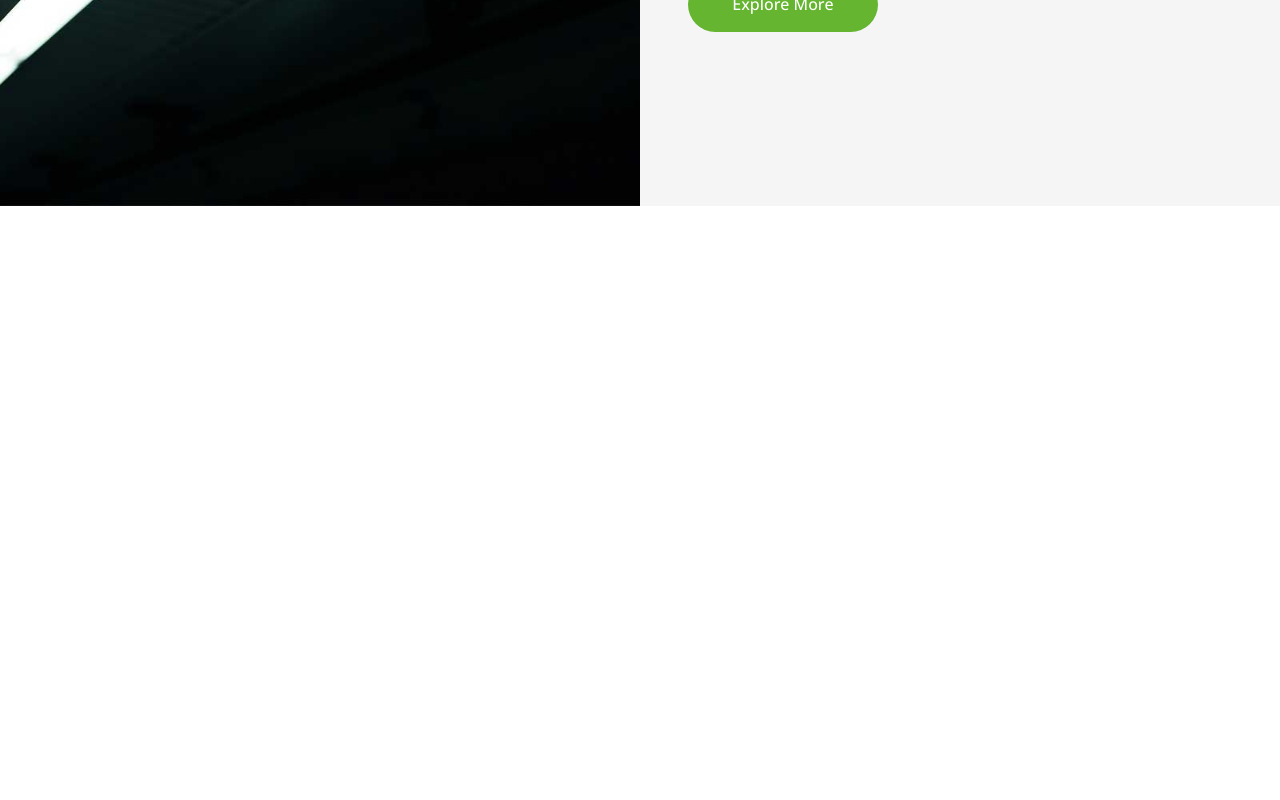
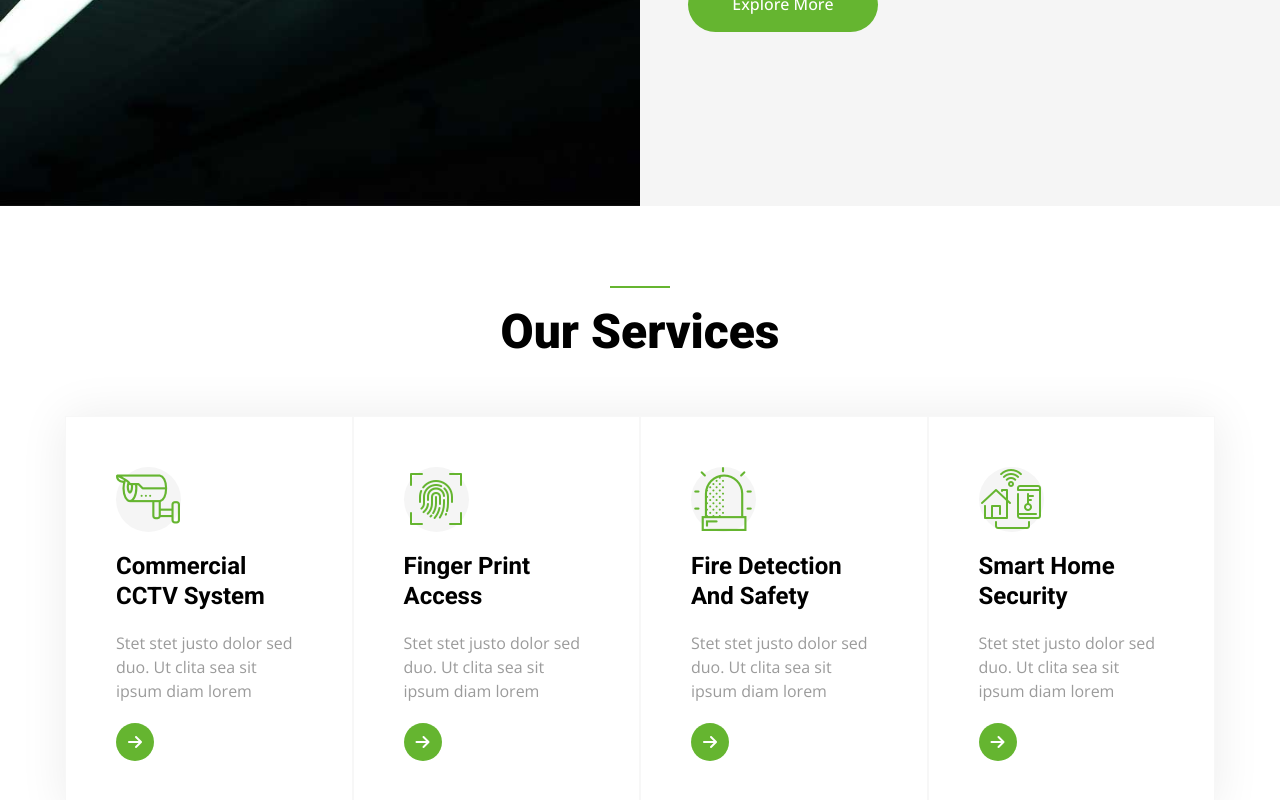
Before and after one commit to NouzNoushad/Html-CSS-Designs, a React (Vite) app in the folder react_website1/: page / in a window 1280 px wide. Shown: the part 1886-2686 px from the top of the page. Before the commit the page ends 2092 px from the top, so only its background shows below. Built offline with nearby package versions, Linux system fonts and the light colour scheme.

Commit message:
services section

```diff
--- a/react_website1/src/App.jsx
+++ b/react_website1/src/App.jsx
@@ -3,6 +3,7 @@ import AboutSection from './components/About'
 import FactsSection from './components/Facts'
 import HomeSection from './components/Home'
 import NavSection from './components/Nav'
+import ServicesSection from './components/Services'
 
 function App() {
 
@@ -12,6 +13,7 @@ function App() {
       <HomeSection/>
       <FactsSection/>
       <AboutSection/>
+      <ServicesSection/>
     </>
   )
 }
--- /dev/null
+++ b/react_website1/src/components/Services.jsx
@@ -0,0 +1,45 @@
+import React from 'react'
+
+export default function ServicesSection() {
+    return (
+        <section className='py-[5rem]'>
+            <div className="max-w-[1150px] mx-auto px-5 xl:px-0">
+                <h1 className='text-center pt-[0.6rem] font-roboto font-[800] text-[2.2rem] md:text-[2.5rem] lg:text-[3rem] relative before:absolute before:top-0 before:left-[50%] before:translate-x-[-50%] before:h-[2px] before:w-[60px] before:bg-[#65B530]'>Our Services</h1>
+                <div className="shadow-[0_0_45px_rgba(0,0,0,.08)] mt-[3rem] grid lg:grid-cols-4 md:grid-cols-2 grid-cols-1">
+                    <div className="px-[50px] py-[50px] border border-[rgba(0,0,0,.03)] space-y-[20px] group">
+                        <div className="relative before:absolute before:top-0 before:left-0 before:w-[65px] before:h-[65px] before:bg-[#F5F5F5] before:rounded-[50%]">
+                            <img src="../src/assets/img/icon/icon-6.png" alt="" className='relative' />
+                        </div>
+                        <h2 className='font-roboto font-[600] text-[1.3rem] md:text-[1.5rem] leading-tight'>Commercial CCTV System</h2>
+                        <p className='font-open text-[#9B9B9B]'>Stet stet justo dolor sed duo. Ut clita sea sit ipsum diam lorem</p>
+                        <a className="inline-flex items-center overflow-hidden text-white bg-[#65B530] h-[38px] w-[38px] font-roboto rounded-[38px] whitespace-nowrap transition-all duration-500 px-[12px] group-hover:w-[140px]" href=""><i className="fa-solid fa-arrow-right mr-[15px]"></i>Read More</a>
+                    </div>
+                    <div className="px-[50px] py-[50px] border border-[rgba(0,0,0,.03)] space-y-[20px] group">
+                        <div className="relative before:absolute before:top-0 before:left-0 before:w-[65px] before:h-[65px] before:bg-[#F5F5F5] before:rounded-[50%]">
+                            <img src="../src/assets/img/icon/icon-8.png" alt="" className='relative' />
+                        </div>
+                        <h2 className='font-roboto font-[600] text-[1.3rem] md:text-[1.5rem] leading-tight'>Finger Print Access</h2>
+                        <p className='font-open text-[#9B9B9B]'>Stet stet justo dolor sed duo. Ut clita sea sit ipsum diam lorem</p>
+                        <a className="inline-flex items-center overflow-hidden text-white bg-[#65B530] h-[38px] w-[38px] font-roboto rounded-[38px] whitespace-nowrap transition-all duration-500 px-[12px] group-hover:w-[140px]" href=""><i className="fa-solid fa-arrow-right mr-[15px]"></i>Read More</a>
+                    </div>
+                    <div className="px-[50px] py-[50px] border border-[rgba(0,0,0,.03)] space-y-[20px] group">
+                        <div className="relative before:absolute before:top-0 before:left-0 before:w-[65px] before:h-[65px] before:bg-[#F5F5F5] before:rounded-[50%]">
+                            <img src="../src/assets/img/icon/icon-9.png" alt="" className='relative' />
+                        </div>
+                        <h2 className='font-roboto font-[600] text-[1.3rem] md:text-[1.5rem] leading-tight'>Fire Detection And Safety</h2>
+                        <p className='font-open text-[#9B9B9B]'>Stet stet justo dolor sed duo. Ut clita sea sit ipsum diam lorem</p>
+                        <a className="inline-flex items-center overflow-hidden text-white bg-[#65B530] h-[38px] w-[38px] font-roboto rounded-[38px] whitespace-nowrap transition-all duration-500 px-[12px] group-hover:w-[140px]" href=""><i className="fa-solid fa-arrow-right mr-[15px]"></i>Read More</a>
+                    </div>
+                    <div className="px-[50px] py-[50px] border border-[rgba(0,0,0,.03)] space-y-[20px] group">
+                        <div className="relative before:absolute before:top-0 before:left-0 before:w-[65px] before:h-[65px] before:bg-[#F5F5F5] before:rounded-[50%]">
+                            <img src="../src/assets/img/icon/icon-3.png" alt="" className='relative' />
+                        </div>
+                        <h2 className='font-roboto font-[600] text-[1.3rem] md:text-[1.5rem] leading-tight'>Smart Home Security</h2>
+                        <p className='font-open text-[#9B9B9B]'>Stet stet justo dolor sed duo. Ut clita sea sit ipsum diam lorem</p>
+                        <a className="inline-flex items-center overflow-hidden text-white bg-[#65B530] h-[38px] w-[38px] font-roboto rounded-[38px] whitespace-nowrap transition-all duration-500 px-[12px] group-hover:w-[140px]" href=""><i className="fa-solid fa-arrow-right mr-[15px]"></i>Read More</a>
+                    </div>
+                </div>
+            </div>
+        </section>
+    )
+}
```
